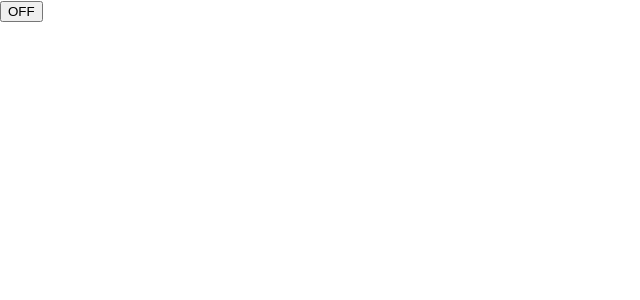
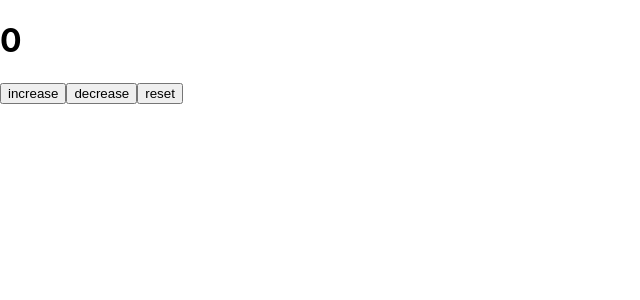
Before and after one commit to adamdybas/react-guild, a React (Create React App) app: page / in a window 1280 px wide. Shown: the top 300 px of the page, without its empty margins (0-640 px from the left). Built offline with nearby package versions, Linux system fonts and the light colour scheme.

Commit message:
increase/decrease/reset buttons

```diff
--- a/src/App.js
+++ b/src/App.js
@@ -1,16 +1,27 @@
 import React, { useState } from 'react';
 
 const App = () => {
-  const [ activated, setActivated ] = useState({active: false});
+  const [ count, setCount ] = useState(0);
 
-  const onClick = () => {
-    setActivated({ active: !activated.active });
+  const onClick = (actionName) => {
+    if (actionName === 'increase') {
+      setCount(count+1);
+    } else if (actionName === 'decrease') {
+      setCount(count-1);
+    } else {
+      setCount(0);
+    }
   };
 
-  const buttonText = activated.active ? "ON" : "OFF";
+  const buttons = ['increase', 'decrease', 'reset'].map((name) => {
+    return <button onClick={() => onClick(name)}>{name}</button>
+  });
 
   return (
-    <button onClick={onClick}>{ buttonText }</button>
+    <div>
+      <h1>{count}</h1>
+      {buttons}
+    </div>
   );
 }
 
```
